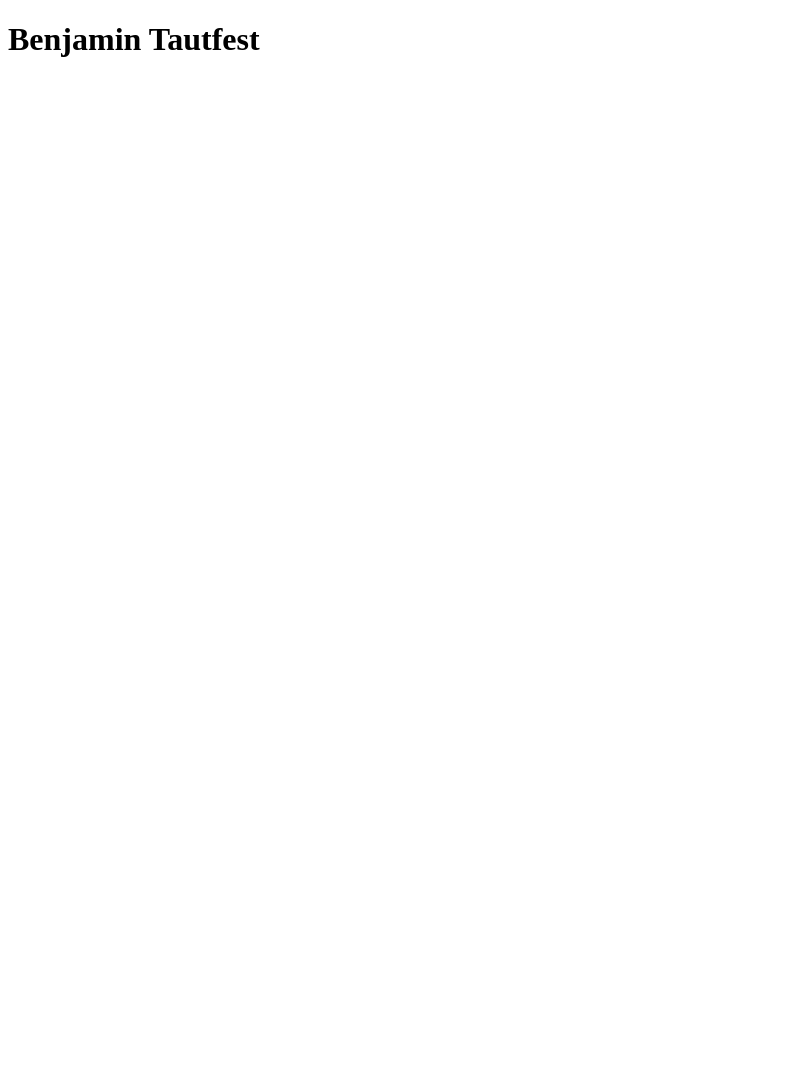
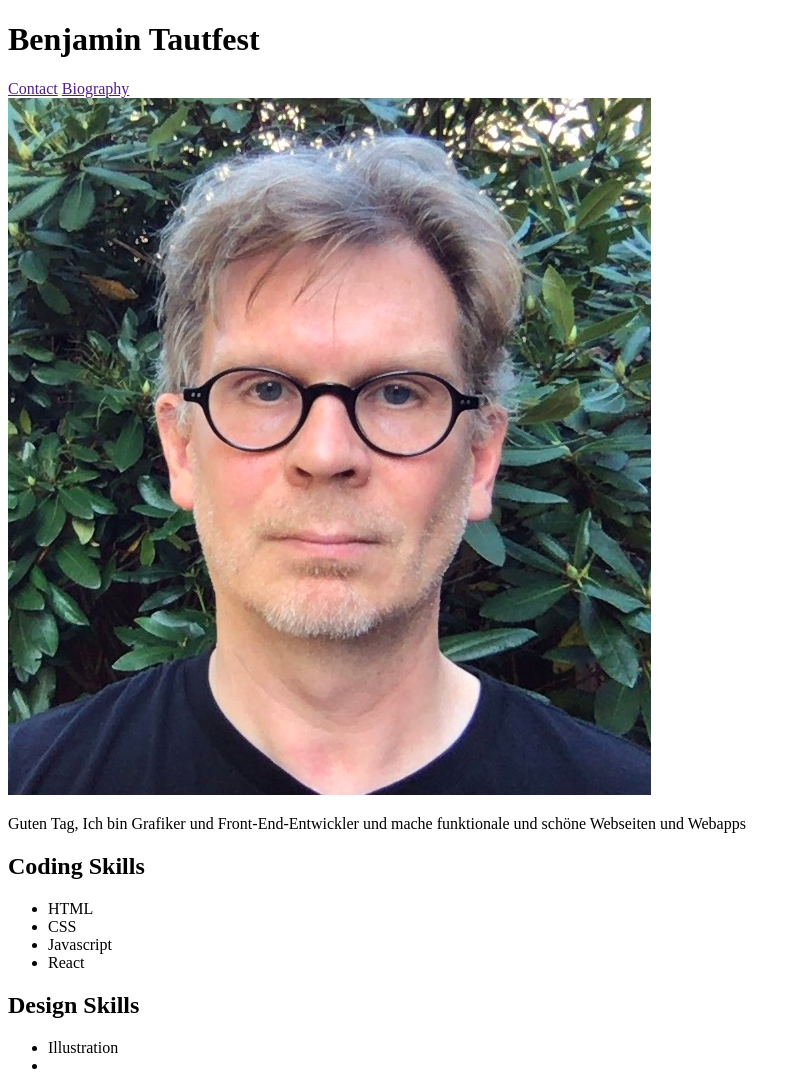
Before and after one commit to benjamintautfest/personal-website, a plain HTML site: page index.html in a window 1280 px wide. Shown: the whole page, without its empty margins (0-801 px from the left). Before the commit the page ends 800 px from the top, so only its background shows below. Drawn offline with Linux system fonts and the light colour scheme.

Commit message:
Change image

```diff
--- a/index.html
+++ b/index.html
@@ -6,6 +6,27 @@
     <title>Bens Page</title>
 </head>
 <body>
+<main>
 <h1>Benjamin Tautfest</h1>
+<nav>
+<a href="">Contact</a><a href=""></a>
+<a href="">Biography</a><a href=""></a>
+</nav>
+<img src="images/ben.jpg" alt="">
+<p> Guten Tag, Ich bin Grafiker und Front-End-Entwickler und mache funktionale und schöne Webseiten und Webapps</p>
+
+<h2>Coding Skills</h2>
+<ul>
+    <li>HTML</li>
+    <li>CSS</li>
+    <li>Javascript</li>
+    <li>React</li>
+</ul>
+<h2>Design Skills</h2>
+<ul>
+    <li>Illustration</li>
+    <li></li>
+</ul>
+</main>
 </body>
 </html>
```
